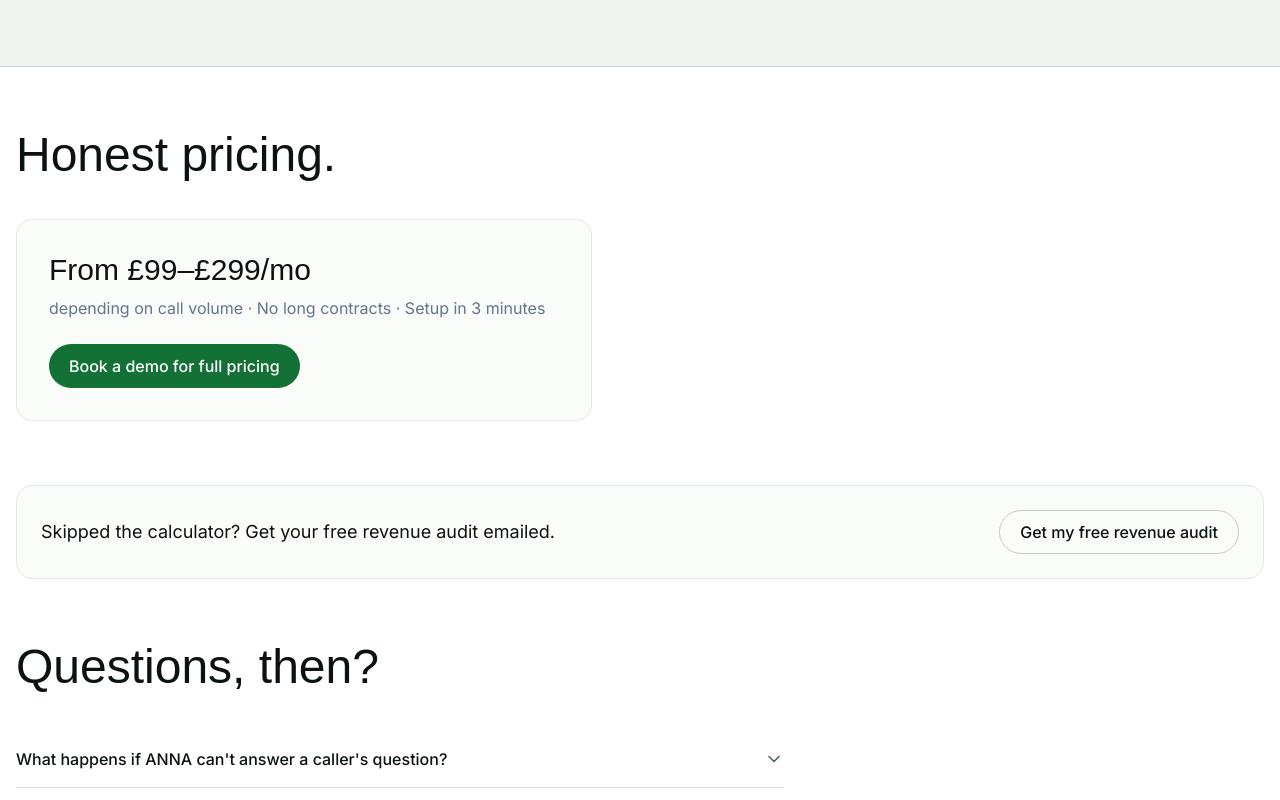
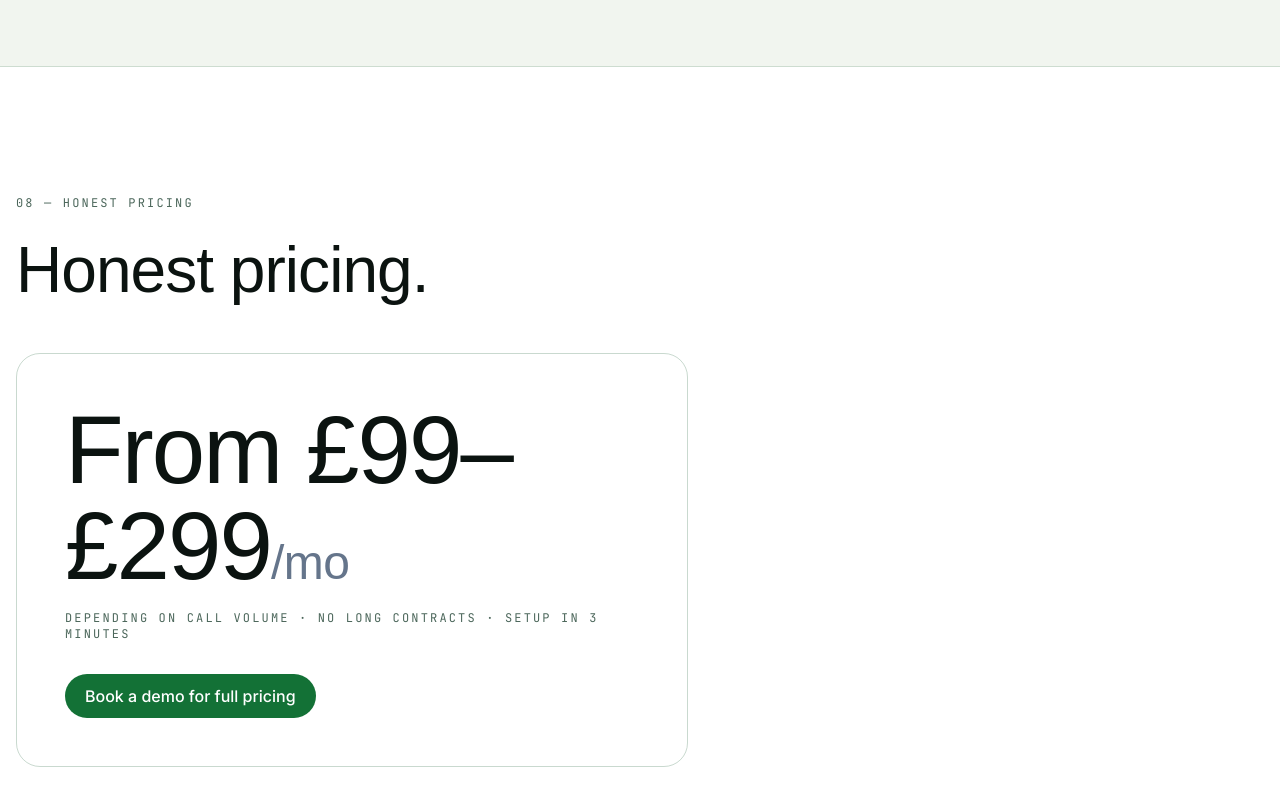
Before and after one commit to nfilippov733/anna-reception, a Next.js app: page / in a window 1280 px wide. Shown: the part 6320-7120 px from the top of the page. Built offline with nearby package versions, Linux system fonts and the light colour scheme; a web font is replaced by a local one.

Commit message:
feat(pricing): kicker + display-xl price treatment, mono qualifier strip

```diff
--- a/src/components/sections/PricingTeaser.tsx
+++ b/src/components/sections/PricingTeaser.tsx
@@ -1,17 +1,25 @@
 "use client";
 import { Button } from "@/components/primitives/Button";
+import { Kicker } from "@/components/primitives/Kicker";
 import { track } from "@/lib/analytics";
 
 export function PricingTeaser() {
   return (
-    <section id="pricing" className="mx-auto max-w-page px-4 py-16" aria-labelledby="pricing-heading">
-      <h2 id="pricing-heading" className="font-display text-3xl md:text-5xl">Honest pricing.</h2>
-      <div className="mt-10 rounded-2xl border border-border bg-bg-alt p-8 max-w-xl">
-        <p className="font-display text-3xl">From £99–£299/mo</p>
-        <p className="mt-2 text-fg-muted">depending on call volume · No long contracts · Setup in 3 minutes</p>
+    <section id="pricing" className="mx-auto max-w-page px-4 py-24 md:py-32" aria-labelledby="pricing-heading">
+      <Kicker number="08" label="Honest pricing" />
+      <h2 id="pricing-heading" className="mt-6 font-display text-display-lg text-ink text-balance">
+        Honest pricing.
+      </h2>
+      <div className="mt-12 rounded-3xl border border-sage/40 p-8 md:p-12 max-w-2xl">
+        <p className="font-display text-display-xl text-ink leading-none tabular-nums">
+          From £99–£299<span className="text-display-md text-fg-muted">/mo</span>
+        </p>
+        <p className="mt-4 font-mono text-xs uppercase tracking-[0.18em] text-mono-label">
+          Depending on call volume · No long contracts · Setup in 3 minutes
+        </p>
         <Button
           href="/demo"
-          className="mt-6"
+          className="mt-8"
           data-event="pricing_teaser_clicked"
           onClick={() => track("pricing_teaser_clicked")}
         >
```
